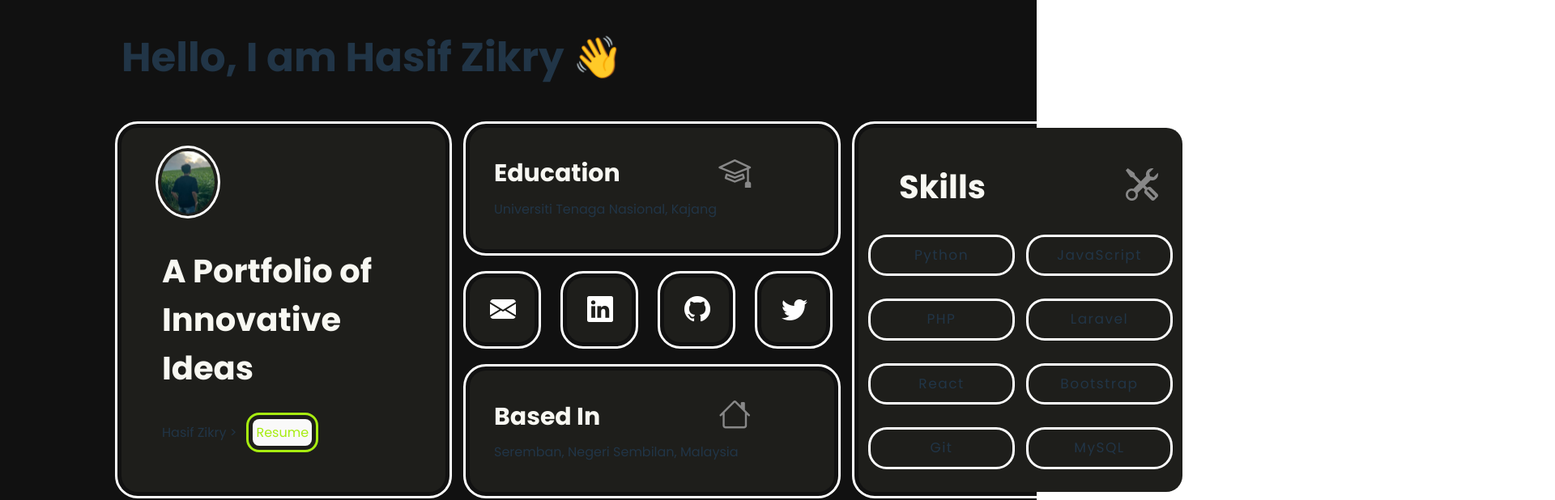
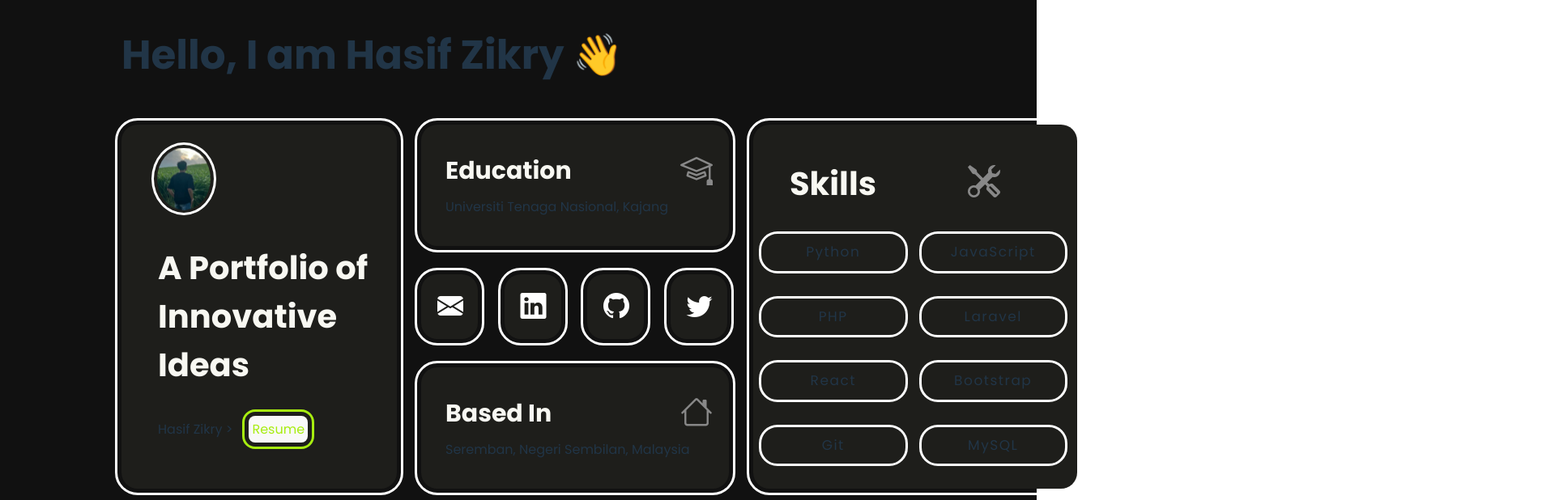
Before and after one commit to siefzieq/Portfolio, a React (Vite) app: page / in a window 1280 px wide. Shown: the part 160-778 px from the top of the page at 81% size, 1920 px wide, since content can reach past the window. Built offline with nearby package versions, Linux system fonts and the light colour scheme.

Commit message:
Version 1.3

```diff
--- a/src/App.jsx
+++ b/src/App.jsx
@@ -2,17 +2,12 @@ import './App.css';
 import { BrowserRouter as Router } from "react-router-dom";
 import Main from "./components/Main/Main.jsx";
 import Navbar from "./components/Navbar/Navbar.jsx";
-import { Helmet } from 'react-helmet';
 import Footer from "./components/Footer/Footer.jsx";
 
 function App() {
     return (
         <>
             <Router>
-                <Helmet>
-                    <title>Hasif Zikry</title>
-                    <link rel="icon" href="/hasif.jpg" />
-                </Helmet>
                 <Navbar />
                 <Main />
             </Router>
--- a/src/components/About/About.css
+++ b/src/components/About/About.css
@@ -58,6 +58,10 @@
     font-size: 65px;
     padding-left: 17%;
     color: #888888;
+}
+.header-about{
+    padding-left: 40%;
+    margin-top: -60px;
 }
 
 .header-about h1 {
--- a/src/components/Achievements/Achievements.css
+++ b/src/components/Achievements/Achievements.css
@@ -1,6 +1,6 @@
 .header-achieve{
     margin-top:100px;
-    padding-left:19%;
+    padding-left:15%;
 }
 .header-achieve i{
     color: #888888;
--- a/src/components/Achievements/Achievements.jsx
+++ b/src/components/Achievements/Achievements.jsx
@@ -22,7 +22,7 @@ const Achievements = () =>{
     return(
         <>
             <div className={`header-achieve ${isVisible ? 'fade-slide-in' : ''}`}>
-                <i className="bi bi-trophy"></i>
+                <i className="bi bi-trophy" style={{paddingLeft:"43%"}}></i>
                 <h1>Achievements & Awards</h1>
                 <div className="grid-achieve">
                     <div className="canvas-2">
--- a/src/components/Education/Education.css
+++ b/src/components/Education/Education.css
@@ -1,6 +1,6 @@
 .header-edu {
     margin-top: 100px;
-    padding-left: 19%;
+    padding-left: 15%;
 }
 
 .header-edu i {
--- a/src/components/Experience/Experience.css
+++ b/src/components/Experience/Experience.css
@@ -1,6 +1,6 @@
 .header-exp{
     margin-top:100px;
-    padding-left:19%;
+    padding-left:15%;
 }
 .header-exp i{
     color: #888888;
@@ -32,7 +32,7 @@
     border-radius: 10px;
     outline: 3px solid #ffffff; /* 3px white outline */
     outline-offset: 5px; /* Space between the outline and the box */
-    margin-left: 20%;
+    margin-left: 10%;
     display: flex; /* Enable flexbox for vertical centering */
     align-items: center; /* Center children vertically */
 }
@@ -49,7 +49,7 @@
     outline-offset: 5px; /* Space between the outline and the box */
     display: flex; /* Enable flexbox for vertical centering */
     align-items: center; /* Center children vertically */
-    margin-left: 6%;
+    margin-left: 20px;
     justify-content: center; /* Center content horizontally */
 }
 .l-list-exp{
--- a/src/components/Footer/Footer.css
+++ b/src/components/Footer/Footer.css
@@ -1,5 +1,5 @@
 .footer-header {
-    margin-left: 44%;
+    margin-left: 40%;
     margin-top: 40px;
     margin-bottom: 30px;
     color: #888888;
--- a/src/components/Main/Main.css
+++ b/src/components/Main/Main.css
@@ -5,7 +5,7 @@ body {
     padding-left: 150px;
 }
 .header{
-    padding-left: 20px;
+    padding-left: 15px;
     padding-right: 20px;
     padding-top: 30px;
 }
@@ -24,7 +24,7 @@ body {
 }
 .header-1 i{
     display: flex;
-    margin-left: 24%;
+    margin-left: 320px;
     margin-top: -70px;
     position: absolute;
     font-size: 40px;
@@ -32,7 +32,7 @@ body {
 }
 .item-8 i{
     display: flex;
-    margin-left: 310px;
+    margin-left: 250px;
     margin-top: 50px;
     position: absolute;
     font-size: 40px;
@@ -83,8 +83,6 @@ body {
     text-align: center;
     letter-spacing: 1.5px;
 }
-
-
 h2 {
     font-weight: 530;
     font-size: 30px;
@@ -115,7 +113,7 @@ h2 {
     background-color: rgba(30,30,27,100);
     border-radius: 20px;
     height: 450px; /* Height of item 8 */
-    width: 400px; /* Width of item 8 */
+    width: 340px; /* Width of item 8 */
     outline: 3px solid #ffffff; /* 3px white outline */
     outline-offset: 5px; /* Space between the outline and the box */
     margin-right: 50%;
@@ -126,7 +124,7 @@ h2 {
     background-color: rgba(30,30,27,100);
     border-radius: 20px;
     height: 150px; /* Height of item 8 */
-    width: 450px; /* Width of item 8 */
+    width: 380px; /* Width of item 8 */
     outline: 3px solid #ffffff; /* 3px white outline */
     outline-offset: 5px; /* Space between the outline and the box */
 }
@@ -134,8 +132,8 @@ h2 {
     grid-column: 2; /* Place in the 2th column */
     grid-row: 2; /* Place in the 2nd row */
     background-color: rgba(30,30,27,100);
-    height: 80px; /* Height of item 8 */
-    width: 80px; /* Width of item 8 */
+    height: 80px;
+    width: 70px;
     border-radius: 20px;
     outline: 3px solid #ffffff; /* 3px white outline */
     outline-offset: 5px; /* Space between the outline and the box */
@@ -144,8 +142,8 @@ h2 {
     grid-column: 3; /* Place in the 3th column */
     grid-row: 2; /* Place in the 2nd row */
     background-color: rgba(30,30,27,100);
-    height: 80px; /* Height of item 8 */
-    width: 80px; /* Width of item 8 */
+    height: 80px;
+    width: 70px;
     border-radius: 20px;
     outline: 3px solid #ffffff; /* 3px white outline */
     outline-offset: 5px; /* Space between the outline and the box */
@@ -154,8 +152,8 @@ h2 {
     grid-column: 4; /* Place in the 4th column */
     grid-row: 2; /* Place in the 2nd row */
     background-color: rgba(30,30,27,100);
-    height: 80px; /* Height of item 8 */
-    width: 80px; /* Width of item 8 */
+    height: 80px;
+    width: 70px;
     border-radius: 20px;
     outline: 3px solid #ffffff; /* 3px white outline */
     outline-offset: 5px; /* Space between the outline and the box */
@@ -165,7 +163,7 @@ h2 {
     grid-row: 2; /* Place in the 3rd row */
     background-color: rgba(30,30,27,100);
     height: 80px; /* Height of item 8 */
-    width: 80px; /* Width of item 8 */
+    width: 70px; /* Width of item 8 */
     border-radius: 20px;
     outline: 3px solid #ffffff; /* 3px white outline */
     outline-offset: 5px; /* Space between the outline and the box */
@@ -175,7 +173,7 @@ h2 {
     grid-row: span 1;
     background-color: rgba(30,30,27,100);
     height: 100%; /* Height of item 8 */
-    width: 100%; /* Width of item 8 */
+    width: 380px; /* Width of item 8 */
     border-radius: 20px;
     outline: 3px solid #ffffff; /* 3px white outline */
     outline-offset: 5px; /* Space between the outline and the box */
@@ -205,7 +203,7 @@ h2 {
 }
 .item-3 i,.item-4 i, .item-5 i, .item-6 i{
     color: white;
-    padding-left: 25px;
+    padding-left: 20px;
     line-height: 80px;
 }
 .item-3:hover, .item-4:hover, .item-5:hover, .item-6:hover{
--- a/src/components/Projects/Projects.css
+++ b/src/components/Projects/Projects.css
@@ -1,16 +1,16 @@
 .header-project{
     margin-top:100px;
-    padding-left:19%;
+    padding-left:150px;
 }
 .header-project i{
     color: #888888;
     font-size: 65px;
-    padding-left: 40%;
+    padding-left: 43%;
 }
 .header-project h1 {
     margin-top: -5px; /* Adjust the value as needed */
     padding-bottom: 30px;
-    margin-left: 32%;
+    margin-left: 35%;
 }
 .grid-edu{
     display: grid;
--- a/src/components/Skills/Skills.css
+++ b/src/components/Skills/Skills.css
@@ -4,7 +4,7 @@ body {
 }
 .header-skills{
     margin-top:100px;
-    padding-left:20%;
+    padding-left:16%;
     background-color: #111111;
 }
 .header-skills i{
```
